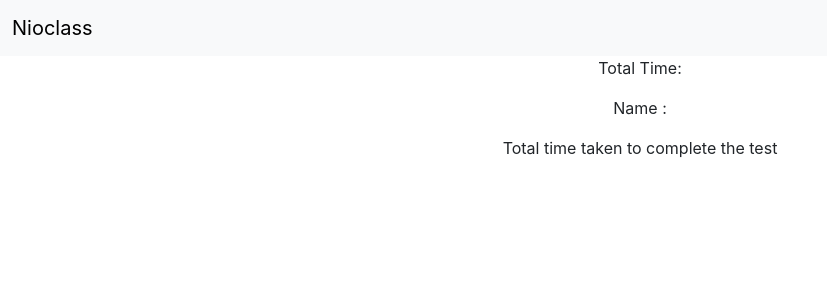
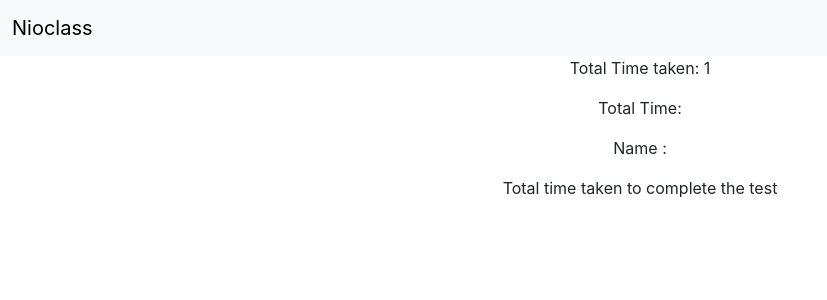
Before and after one commit to sadanmian/nioclass, a React (Create React App) app: page /finish in a window 1280 px wide. Shown: the top 300 px of the page, without its empty margins (0-827 px from the left). Built offline with nearby package versions, Linux system fonts and the light colour scheme.

Commit message:
Time Elapsed

```diff
--- a/src/context/Context.js
+++ b/src/context/Context.js
@@ -6,6 +6,7 @@ export const UserState = (props) => {
   const [name, setName] = useState("");
   const [questions, setQuestions] = useState([]);
   const [timeTaken, setTimeTaken] = useState([]);
+  const [timeElapsed, setTimeElapsed] = useState(1);
 
   return (
     <UserContext.Provider
@@ -16,6 +17,8 @@ export const UserState = (props) => {
         setQuestions,
         timeTaken,
         setTimeTaken,
+        timeElapsed,
+        setTimeElapsed,
       }}
     >
       {props.children}
--- a/src/pages/Finish.jsx
+++ b/src/pages/Finish.jsx
@@ -7,11 +7,13 @@ export default function Finish() {
   return (
     <div>
       <Navbar />
+      <p>Total Time taken: {context.timeElapsed}</p>
       <p>Total Time:</p>
       <p>Name : {context.name} </p>
       {context.questions.map((question, index) => (
         <p key={index}>
-          QuestionIds:{question} : Time {context.timeTaken[index] / 1000} s
+          QuestionIds:{question} : Time{" "}
+          {Math.floor(context.timeTaken[index] / 1000)} s
         </p>
       ))}
 
--- a/src/pages/Test.jsx
+++ b/src/pages/Test.jsx
@@ -26,9 +26,20 @@ export default function Test() {
   const [questionNo, setQuestionNo] = useState(0);
   const [question, setQuestion] = useState([]);
   const [isTestFinished, setIsTestFinished] = useState(false);
-  // const [timeTaken, setTimeTaken] = useState([]);
 
   const url = `https://0h8nti4f08.execute-api.ap-northeast-1.amazonaws.com/getQuestionDetails/getquestiondetails?QuestionID=${context.questions[questionNo]}`;
+
+  useEffect(() => {
+    if (!isTestFinished) {
+      const interval = setInterval(() => {
+        console.log(context.timeElapsed);
+        context.setTimeElapsed((prev) => prev + 1);
+      }, 1000);
+      return () => {
+        clearInterval(interval);
+      };
+    }
+  });
 
   useEffect(() => {
     setStartTime(Date.now());
@@ -61,7 +72,7 @@ export default function Test() {
   return (
     <div>
       <Navbar />
-
+      <h3>{context.timeElapsed}</h3>
       {!isTestFinished && (
         <div className="container my-5 display-6">
           {question.map((q, i) => (
```
